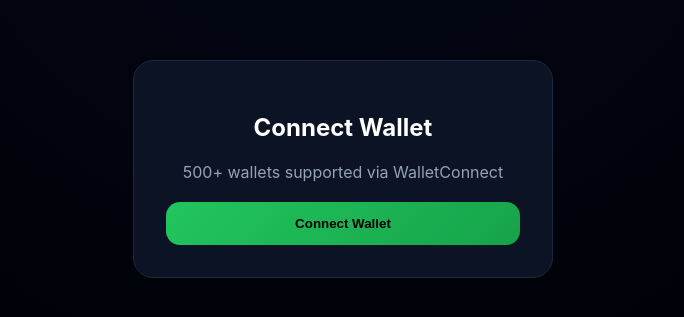
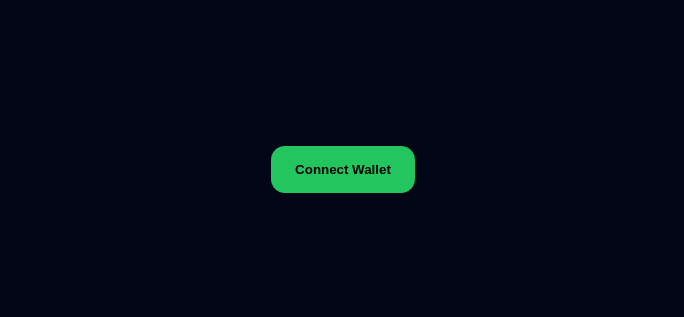
Before and after one commit to barryfxz/test2, a Next.js app: page / in a window 1280 px wide. Shown: the part 231-548 px from the top of the page, without its empty margins (297-981 px from the left). Built offline with nearby package versions, Linux system fonts and the light colour scheme; what @reown/appkit would draw is missing.

Commit message:
Update index.js

```diff
--- a/pages/index.js
+++ b/pages/index.js
@@ -1,42 +1,30 @@
-import { useEffect, useState } from 'react'
-
 export default function Home() {
-  const [connected, setConnected] = useState(false)
-  const [address, setAddress] = useState(null)
-
-  useEffect(() => {
-    // Listen for successful connection
-    window.addEventListener('appkit:connect', (e) => {
-      setConnected(true)
-      setAddress(e.detail.address)
-    })
-
-    return () => {
-      window.removeEventListener('appkit:connect', () => {})
-    }
-  }, [])
-
   const connectWallet = () => {
     window.appkit.open()
   }
 
   return (
-    <main className="container">
-      <div className="card">
-        <h2>Connect Wallet</h2>
-        <p className="muted">500+ wallets supported via WalletConnect</p>
-
-        {!connected ? (
-          <button className="btn" onClick={connectWallet}>
-            Connect Wallet
-          </button>
-        ) : (
-          <div className="success-box">
-            <h3>Connected Successfully</h3>
-            <p>{address?.slice(0, 6)}...{address?.slice(-4)}</p>
-          </div>
-        )}
-      </div>
+    <main style={{
+      minHeight: '100vh',
+      display: 'flex',
+      justifyContent: 'center',
+      alignItems: 'center',
+      background: '#020617',
+      color: '#fff'
+    }}>
+      <button
+        onClick={connectWallet}
+        style={{
+          padding: '16px 24px',
+          borderRadius: '14px',
+          border: 'none',
+          background: '#22c55e',
+          fontWeight: 700,
+          cursor: 'pointer'
+        }}
+      >
+        Connect Wallet
+      </button>
     </main>
   )
 }
```
